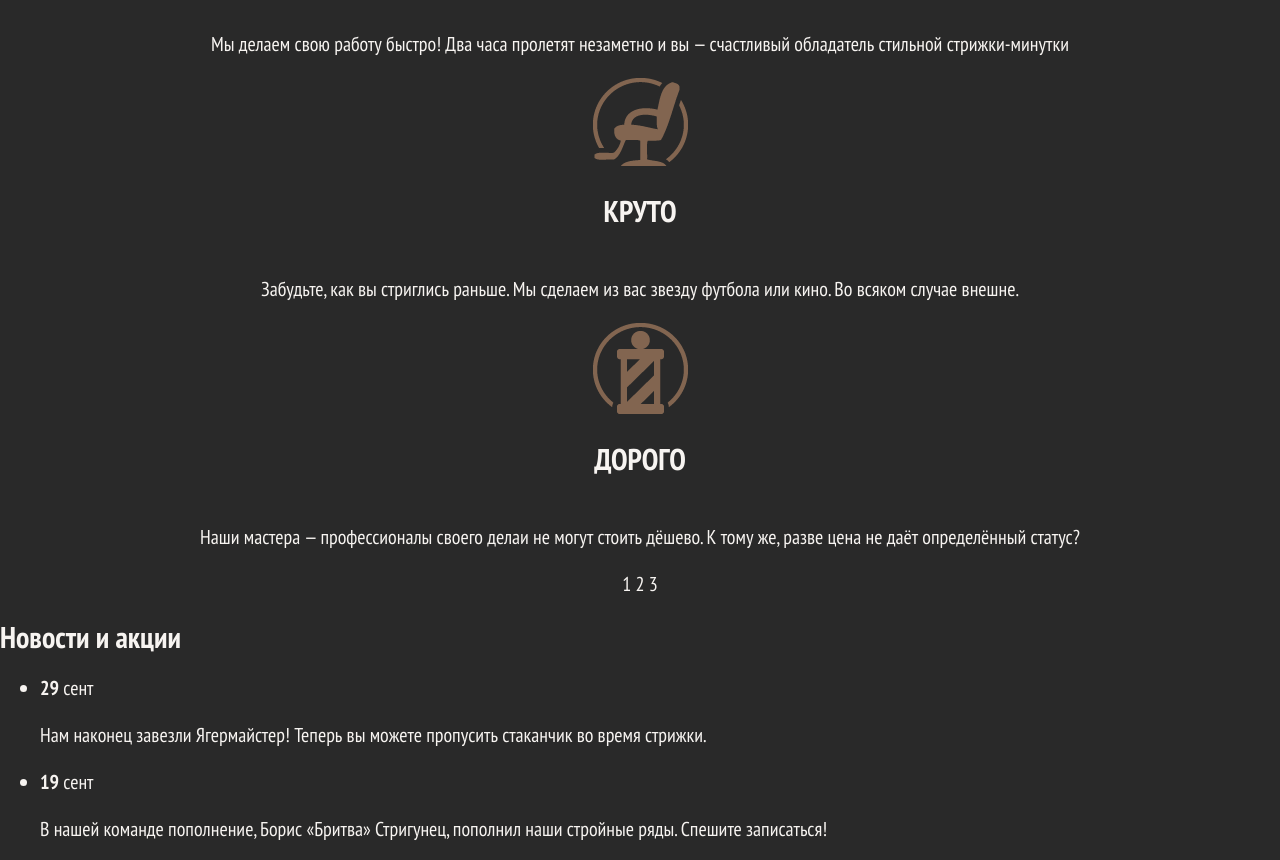
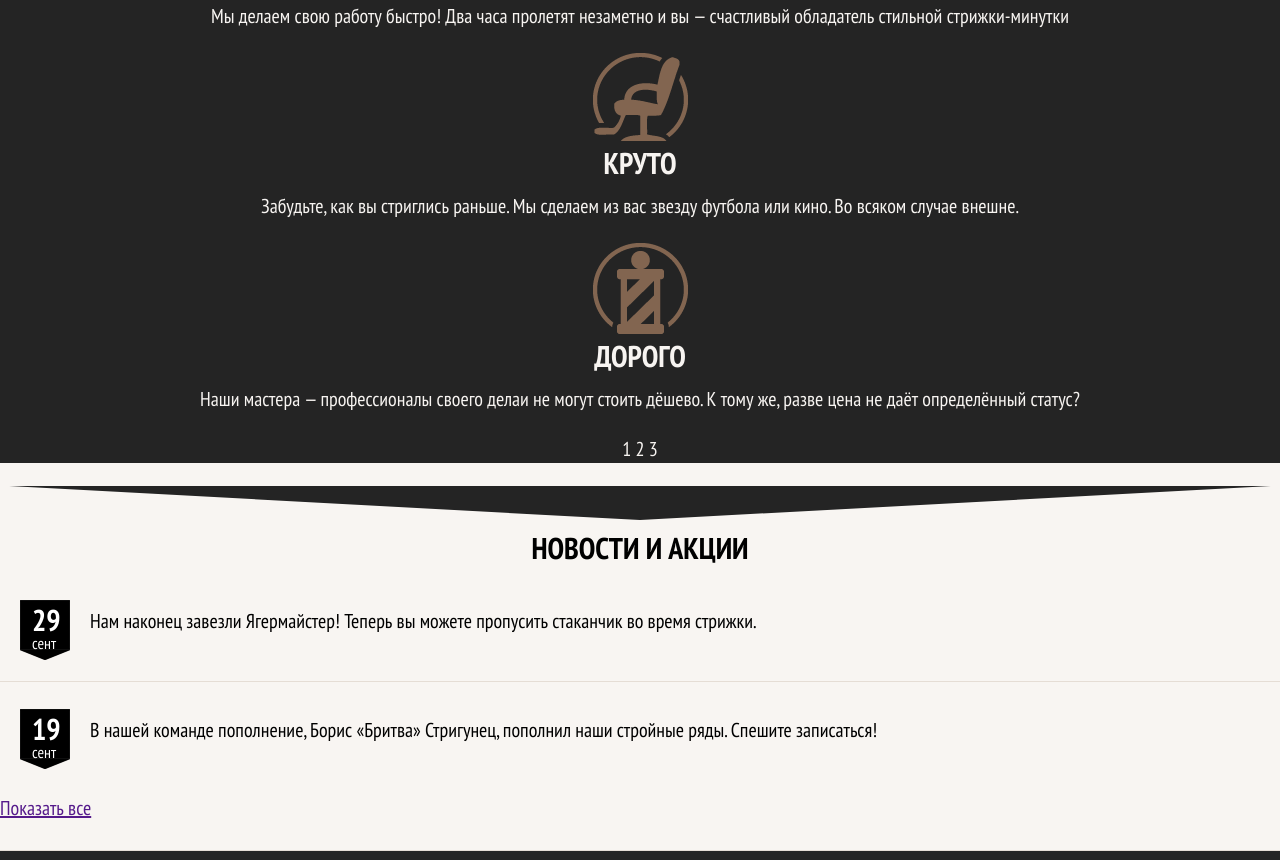
Before and after one commit to Vasecot/barbershop-adaptive, a website: page index.html in a window 1280 px wide. Shown: the part 1078-1938 px from the top of the page. Drawn offline with Linux system fonts and the light colour scheme.

Commit message:
Блок news в редакции

```diff
--- a/index.html
+++ b/index.html
@@ -115,6 +115,7 @@
           <label class="slider__toggle" for="advantages-input-2">2</label>
           <label class="slider__toggle" for="advantages-input-3">3</label>
         </div>
+      </div>
     </section>
 
     <section class="news">
@@ -122,28 +123,34 @@
         <h2 class="news__title">Новости и акции</h2>
         <ul class="news__list">
           <li class="news__item">
+            <a class="news__item-wrapper" href="#">
               <time class="news__date" datetime="2019-09-29">
                 <b class="news__day">29</b> сент
               </time>
               <p class="news__text">
                 Нам наконец завезли Ягермайстер! Теперь вы можете пропусить стаканчик во время стрижки.
               </p>
+            </a>
           </li>
           <li class="news__item">
+            <a class="news__item-wrapper" href="#">
               <time class="news__date" datetime="2019-09-19">
                 <b class="news__day">19</b> сент
               </time>
               <p class="news__text">
                 В нашей команде пополнение, Борис «Бритва» Стригунец, пополнил наши стройные ряды. Спешите записаться!
               </p>
+            </a>
           </li>
           <li class="news__item">
+            <a class="news__item-wrapper" href="#">
               <time class="news__date" datetime="2019-09-09">
                 <b class="news__day">9</b> сент
               </time>
               <p class="news__text">
                 Все дорожает, а наши стрижки нет! Как так? Приходите, постригитесь и узнаете, в чем здесь подвох!
               </p>
+            </a>
           </li>
         </ul>
         <a href="" class="news__to-all button">Показать все</a>
--- a/sass/blocks/advantages.scss
+++ b/sass/blocks/advantages.scss
@@ -1,8 +1,26 @@
 /* TODO Разработка блока преимуществ */
+.advantages {
+  position: relative;
+
+  &::after {
+    content: "";
+    position: absolute;
+    right: 0;
+    bottom: -58px;
+    left: 0;
+    height: 35px;
+    background-image: url("../svg/corner-dark.svg");
+    background-repeat: no-repeat;
+    background-position: 0 0.5px;
+    transform: rotate(180deg);
+  }
+}
+
 .advantages__wrapper {
   position: relative;
   width: auto;
   text-align: center;
+  padding-top: 30px;
 }
 
 .advantages-list {
@@ -13,21 +31,23 @@
 
 .advantages__item {
   position: relative;
-  display: flex;
-  flex-direction: column;
-  align-items: center;
-  text-align: center;
+  box-sizing: border-box;
+  margin-bottom: 23px;
+  padding-right: 40px;
+  padding-left: 40px;
 }
 
 .advantages__title {
+  margin: 0;
+  margin-bottom: 15px;
+  font-weight: 700;
   font-size: 30px;
   line-height: 30px;
   text-transform: uppercase;
 }
 
 .advantages__description {
-  padding-left: 40px;
-  padding-right: 40px;
+  margin: 0;
   text-align: center;
 }
 
@@ -38,7 +58,7 @@
 
   .advantages__toggles {
     position: absolute;
-    bottom: -20px;
+    bottom: -25px;
     left: 50%;
     z-index: 5;
     display: flex;
--- /dev/null
+++ b/sass/blocks/news.scss
@@ -0,0 +1,113 @@
+/* TODO разработка блока новостей */
+.news {
+    background-color: #f8f5f2;
+    color: #000000;
+    border-bottom: 1px solid #e5ddd5;
+}
+
+.news__wrapper {
+    width: auto;
+    margin: 0 auto;
+    padding-top: 70px;
+    padding-bottom: 28px;
+}
+
+.news__title {
+    margin: 0;
+    margin-bottom: 25px;
+    font-size: 30px;
+    line-height: 30px;
+    font-weight: 700;
+    text-transform: uppercase;
+    text-align: center;
+}
+
+.news__list {
+    margin: 0;
+    padding: 0;
+    list-style: none;
+}
+
+.news__item {
+    align-items: center;
+    margin-bottom: 15px;
+    padding-right: 20px;
+    padding-bottom: 20px;
+    padding-left: 20px;
+
+    border-bottom: 1px solid #e5ddd5;
+
+    &:nth-child(2) {
+        margin-bottom: 0;
+        padding-bottom: 25px;
+
+        border-bottom: none;
+    }
+
+    &:nth-child(n+3) {
+        display: none;
+    }
+}
+
+.news__item-wrapper {
+    display: flex;
+    justify-content: flex-start;
+    align-items: flex-start;
+
+    color: #000000;
+    text-decoration: none;
+
+    outline: none;
+
+    &:hover p,
+    &:focus p {
+        color: #826550;
+        text-decoration: underline;
+    }
+
+    &:hover time,
+    &:focus time {
+        background-color: #826550;
+
+        &::after {
+            border-top-color: #826550;
+        }
+    }
+
+    &:active p {
+        color: #6a4d38;
+    }
+
+    &:active time {
+        color: rgba(255, 255, 255, 0.3);
+
+        background-color: #6a4d38;
+
+        &::after {
+            border-top-color: #6a4d38;
+        }
+    }
+}
+
+.news__date {
+    position: relative;
+    display: block;
+    box-sizing: border-box;
+    width: 50px;
+    margin: 0;
+    margin-top: 12px;
+    margin-right: 20px;
+    padding: 5px 12px 10px 12px;
+    font-size: 16px;
+    line-height: 16px;
+    text-transform: lowercase;
+    color: #ffffff;
+    background-image: url(../img/bg-news_date.png);
+    background-repeat: no-repeat;
+    background-position: 0 0;
+}
+
+.news__day {
+    font-size: 30px;
+    line-height: 30px;
+}
--- a/sass/style.scss
+++ b/sass/style.scss
@@ -6,3 +6,4 @@
 @import "blocks/site-list.scss";
 @import "blocks/user-list.scss";
 @import "blocks/advantages.scss";
+@import "blocks/news.scss";
--- a/sass/variables.scss
+++ b/sass/variables.scss
@@ -1,4 +1,4 @@
-$bg-darkgrey: #292929;
+$bg-darkgrey: #242424;
 $bg-lightgrey: #f8f5f2;
 $tablet-width: 768px;
 $desktop-width: 1200px;
```
Also changed, not shown: css/style.css, img/bg-news_date_hover.png (added), img/corner-light.png (added), svg/bg-news_date.svg (added), svg/corner-dark.svg (added). Lines whose indentation alone changed are shown as unchanged.
